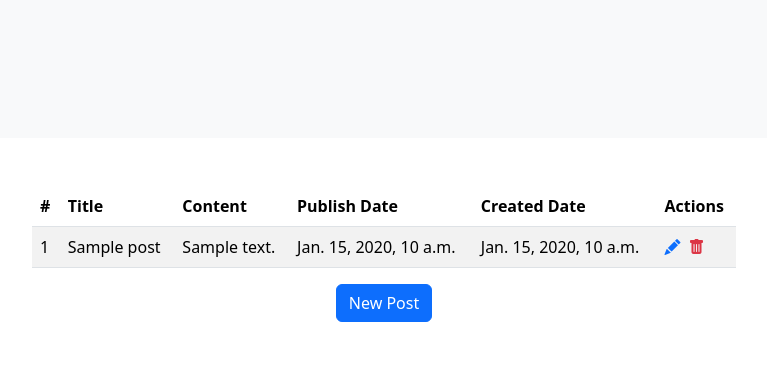
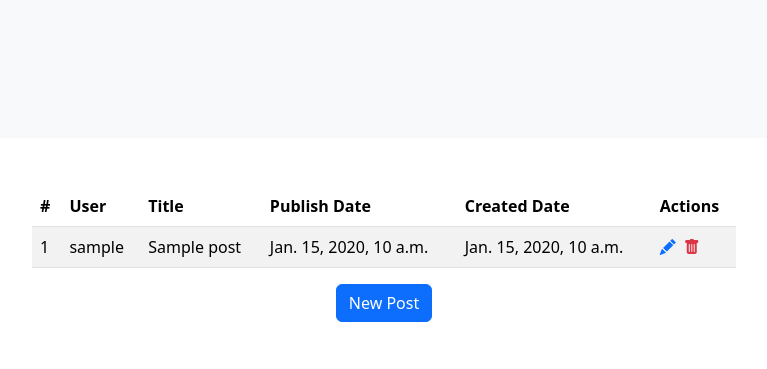
Before and after one commit to maissae1/SimpleCMS, a Django app: page /posts/ in a window 1280 px wide. Shown: the part 146-515 px from the top of the page, without its empty margins (256-1023 px from the left). Run offline with Django 4.2, Linux system fonts and the light colour scheme; a user stored in the database is signed in; tables that the repository leaves empty hold one stand-in row (values such as "Sample post").

Commit message:
add username to posts table

```diff
--- a/posts/templates/posts.html
+++ b/posts/templates/posts.html
@@ -8,8 +8,8 @@
             <thead>
                 <tr>
                     <th>#</th>
+                    <th>User</th>
                     <th>Title</th>
-                    <th>Content</th>
                     <th>Publish Date</th>
                     <th>Created Date</th>
                     <th>Actions</th>
@@ -19,8 +19,8 @@
                 {% for post in posts %}
                 <tr>
                     <td>{{ post.id }}</td>
+                    <td>{{ post.author_name }}</td>
                     <td>{{ post.title }}</td>
-                    <td>{{ post.content }}</td>
                     <td>{{ post.publish_date }}</td>
                     <td>{{ post.created_date }}</td>
                     <td>
```
